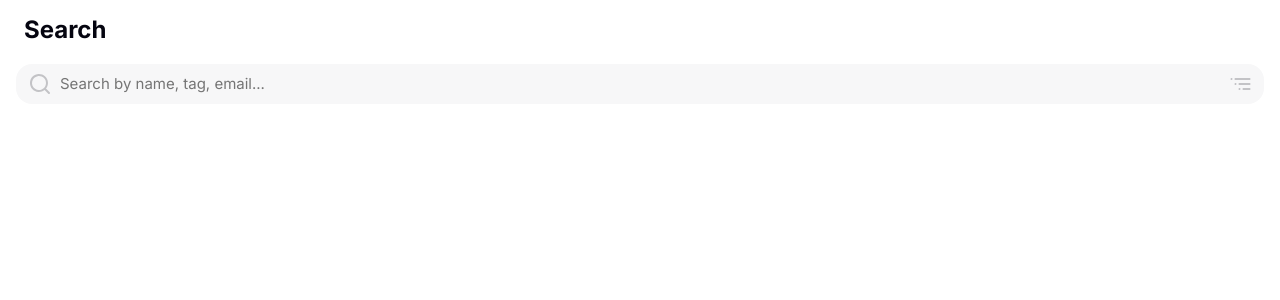
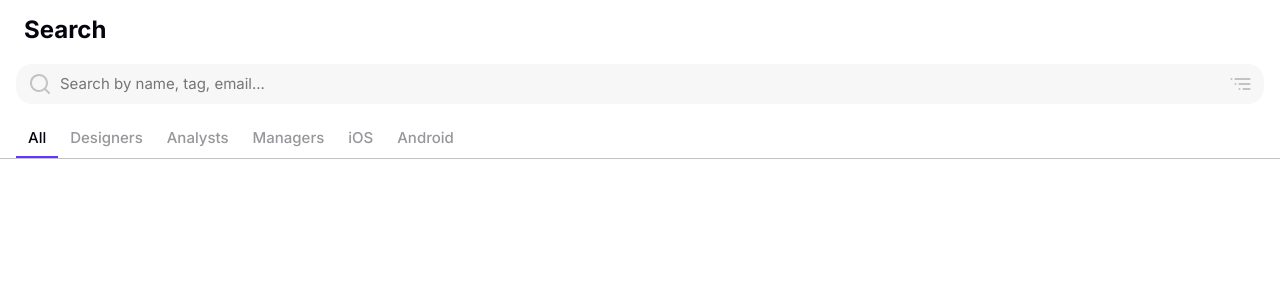
Before and after one commit to mil0serdnaya/kode-app, a Next.js app: page / in a window 1280 px wide. Shown: the top 300 px of the page. Built offline with nearby package versions, Linux system fonts and the light colour scheme.

Commit message:
tabs static

```diff
--- a/app/components/Tabs.tsx
+++ b/app/components/Tabs.tsx
@@ -1,14 +1,74 @@
 'use client';
 import { styled } from 'styled-components';
+import { TabsType } from '../lib/types';
+
+const TABS: TabsType[] = [
+  {
+    id: 1,
+    name: 'All',
+    isActive: true
+  },
+  {
+    id: 2,
+    name: 'Designers',
+    isActive: false
+  },
+  {
+    id: 3,
+    name: 'Analysts',
+    isActive: false
+  },
+  {
+    id: 4,
+    name: 'Managers',
+    isActive: false
+  },
+  {
+    id: 5,
+    name: 'iOS',
+    isActive: false
+  },
+  {
+    id: 6,
+    name: 'Android',
+    isActive: false
+  },
+]
 
 const StyledTabs = styled.div`
+  padding: 0 16px;
+  display: flex;
+  border-bottom: 1px solid #C3C3C6;
+`;
 
+const StyledTab = styled.div`
+  padding: 8px 12px;
+  font-size: 15px;
+  font-weight: 500;
+  line-height: 20px;
+  color: #97979B;
+  cursor: pointer;
+  border-bottom: 2px solid transparent;
+  transition: all .2s;
+
+  &.active {
+    border-bottom: 2px solid #6534FF;
+    color: #050510;
+  }
 `;
 
 export const Tabs = () => {
   return (
-    <StyledTabs>
-
-    </StyledTabs>
+    <>
+      <StyledTabs>
+      {TABS.map((tab) => {
+        return (
+          <StyledTab key={tab.id} className={tab.isActive ? 'active' : ''}>
+            {tab.name}
+          </StyledTab>
+        )
+      })}
+      </StyledTabs>
+    </>
   );
 }
--- /dev/null
+++ b/app/lib/types.tsx
@@ -0,0 +1,5 @@
+export type TabsType = {
+  id: number;
+  name: string;
+  isActive: boolean;
+}
--- a/app/page.tsx
+++ b/app/page.tsx
@@ -1,10 +1,12 @@
 import { StyledContainer } from "./components/styled/StyledContainer";
 import { SearchBar } from "./components/search/SearchBar";
+import { Tabs } from "./components/Tabs";
 
 export default function Page() {
   return(
     <StyledContainer>
       <SearchBar />
+      <Tabs />
     </StyledContainer>
   );
 }
```
